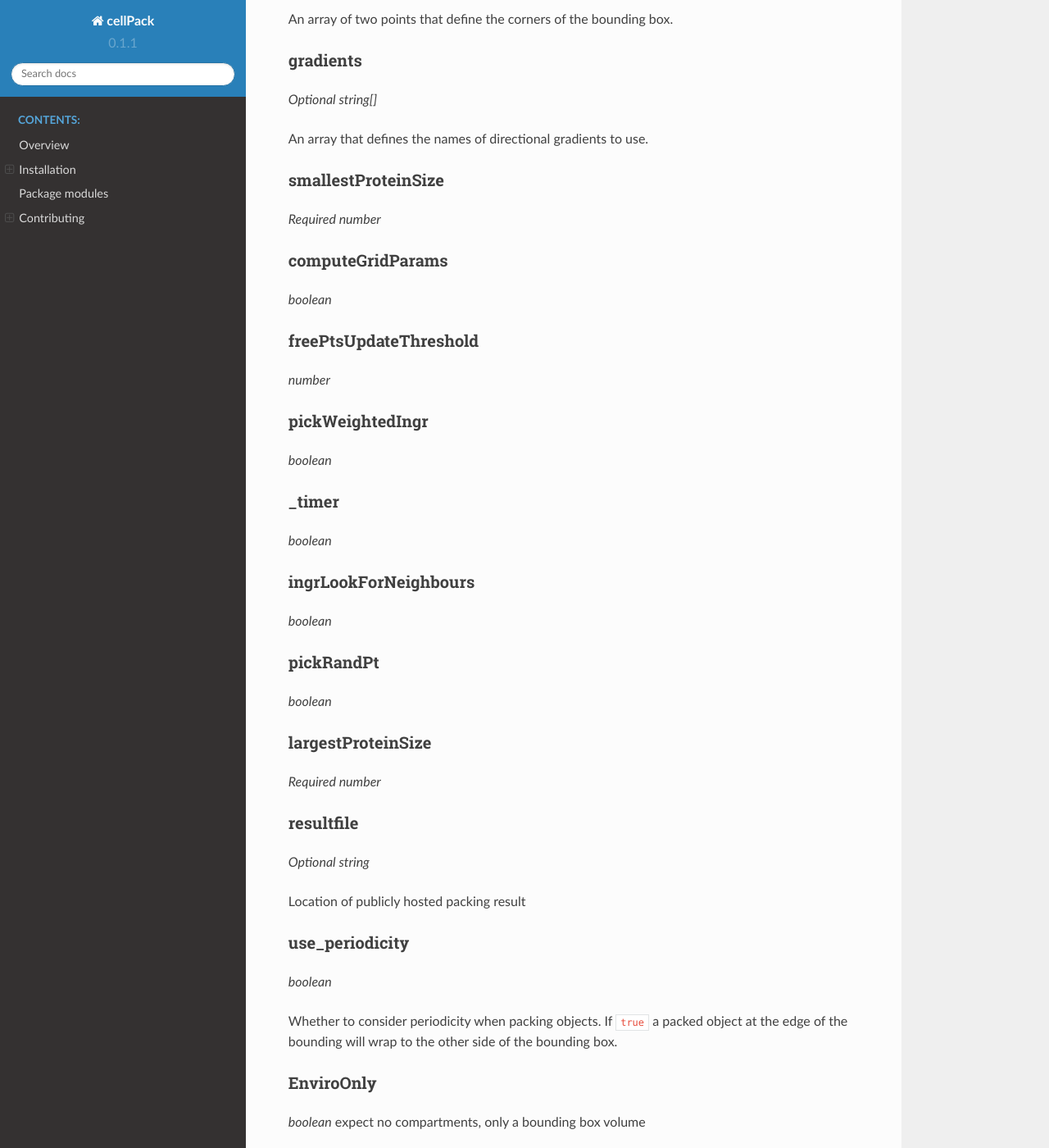
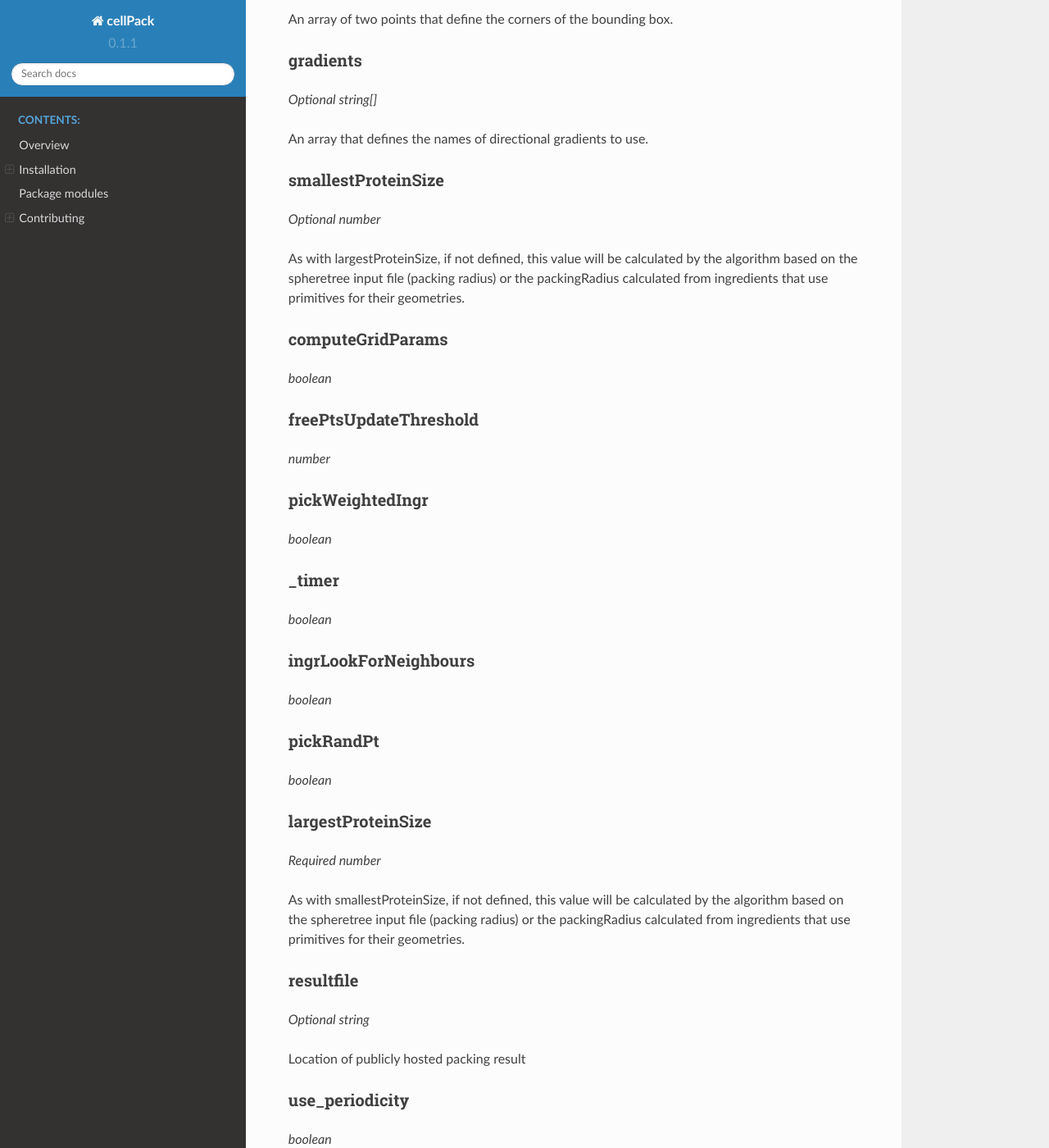
Before and after one commit to mesoscope/cellpack, a Sphinx documentation site: the page built from docs/RECIPE_SCHEMA.md, in a window 1280 px wide and 1400 px high, scrolled down 2625 px. Shown: the whole window at 82% size. Built offline with Sphinx 7.4.7 and the Read the Docs theme 2.0.0, drawn with Linux system fonts in a browser that asks for light colours; pages that are not in the unit, such as notebooks, are missing from menus.

Commit message:
add protein size description

```diff
--- a/docs/RECIPE_SCHEMA.md
+++ b/docs/RECIPE_SCHEMA.md
@@ -96,7 +96,9 @@ _Optional string[]_
 An array that defines the names of directional gradients to use.
 
 ### smallestProteinSize
-_Required number_
+_Optional number_
+
+As with largestProteinSize, if not defined, this value will be calculated by the algorithm based on the spheretree input file (packing radius) or the packingRadius calculated from ingredients that use primitives for their geometries.
 
 ### computeGridParams
 _boolean_
@@ -113,6 +115,8 @@ _boolean_
 _boolean_
 ### largestProteinSize
 _Required number_
+
+As with smallestProteinSize, if not defined, this value will be calculated by the algorithm based on the spheretree input file (packing radius) or the packingRadius calculated from ingredients that use primitives for their geometries.
 
 ### resultfile
 _Optional string_
```
